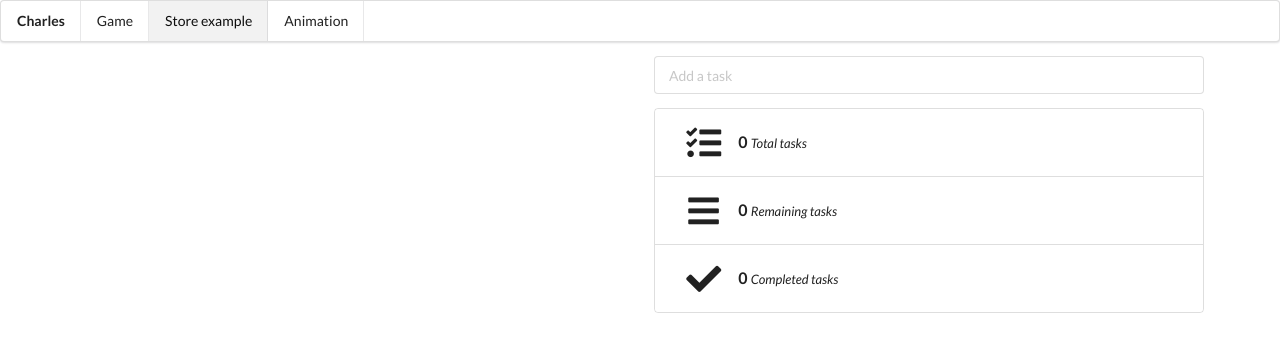
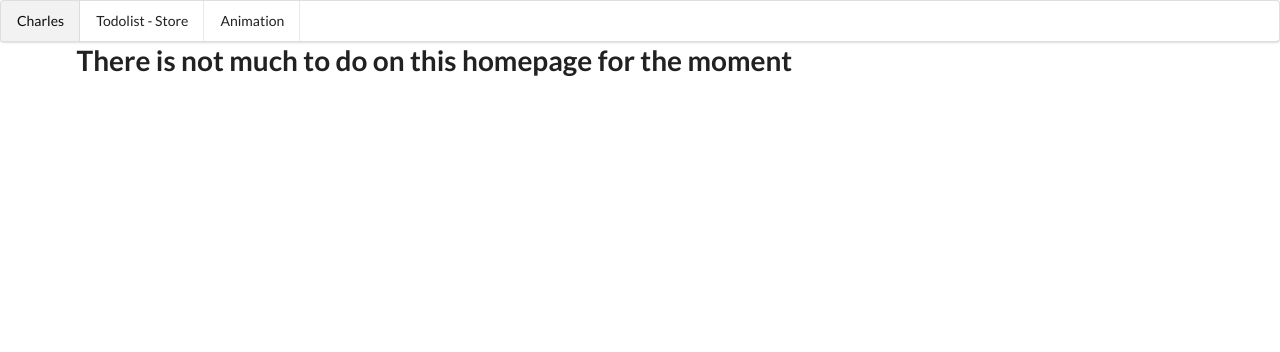
Before and after one commit to hhochart29/charles, a Vue app: page /#/ in a window 1280 px wide. Shown: the top 352 px of the page. Built offline with nearby package versions, Linux system fonts and the light colour scheme.

Commit message:
:snake: VueX add

```diff
--- a/src/App.vue
+++ b/src/App.vue
@@ -1,11 +1,15 @@
 <template>
   <div id="app">
-    <router-view/>
+    <Menu />
+    <router-view class="ui container two column grid" />
   </div>
 </template>
 
 <script>
+import Menu from '@/components/Menu'
+
 export default {
-  name: 'App'
+  name: 'App',
+  components: { Menu }
 }
 </script>
--- /dev/null
+++ b/src/components/Menu.vue
@@ -0,0 +1,13 @@
+<template>
+  <div class="ui menu">
+      <router-link :to="{name: 'Home'}" class="item header active">Charles</router-link>
+      <router-link :to="{name: 'TodoListStore'}" class="item">Todolist - Store</router-link>
+      <router-link :to="{name: 'Home'}" class="item">Animation</router-link>
+    </div>
+</template>
+
+<script>
+export default {
+  name: 'Menu'
+}
+</script>
--- a/src/components/TodoCounter.vue
+++ b/src/components/TodoCounter.vue
@@ -30,6 +30,11 @@
           <span class="description"><i>Completed tasks</i></span>
         </div>
       </div>
+      <div class="step">
+        <div class="content">
+          <button class="ui google plus button" @click.prevent="removeAllTodos"> <i class="trash icon"></i> Delete All </button>
+        </div>
+      </div>
     </div>
 
   </div>
@@ -46,19 +51,18 @@ export default {
     }
   },
   computed: {
-    ...mapGetters([
-      'todosCount',
-      'todosRemainingCount',
-      'todosCompletedCount'
-    ])
+    ...mapGetters(['todosCount', 'todosRemainingCount', 'todosCompletedCount'])
   },
   methods: {
     ...mapActions({
-      addTodoToStore: 'addTodo'
+      addTodoToStore: 'addTodo',
+      removeAllTodos: 'removeAllTodos'
     }),
     addTodo () {
-      this.addTodoToStore(this.newtodo)
-      this.newtodo = ''
+      if (this.newtodo !== '') {
+        this.addTodoToStore(this.newtodo)
+        this.newtodo = ''
+      }
     }
   }
 }
--- a/src/components/TodoList.vue
+++ b/src/components/TodoList.vue
@@ -1,10 +1,9 @@
 <template>
   <div class="ui relaxed divided list">
-    <div class="item" v-for="(todo, index) in todos" :key="index" @click="completeTodo(index)">
+    <div class="item" v-for="(todo, i) in todos" :key="i" @click="completeTodo(i)" :class="{completed: todo.completed}">
       <i class="large middle aligned icon" :class="[todo.completed ? 'paper plane outline' : 'paper plane']"></i>
       <div class="content">
         <a class="header">{{ todo.name }}</a>
-        <a class="header">{{ index}}</a>
         <div class="description">Updated 10 mins ago</div>
       </div>
     </div>
@@ -17,20 +16,24 @@ import { mapActions, mapGetters } from 'vuex'
 export default {
   name: 'TodoList',
   computed: {
-    ...mapGetters([
-      'todos'
-    ]),
-    // ...mapActions([
-    //   'completeTodo'
-    // ])
+    ...mapGetters(['todos'])
+  },
+  methods: {
     ...mapActions({
       completeTodoStore: 'completeTodo'
-    })
-  },
-  methods: {
-    completeTodo (index) {
-      this.completeTodoStore(index)
+    }),
+    completeTodo (i) {
+      this.completeTodoStore(i)
     }
   }
 }
 </script>
+
+<style scoped lang="scss">
+.item.completed {
+  text-decoration: line-through;
+  .header, .description {
+    opacity: .5
+  }
+}
+</style>
--- a/src/router.js
+++ b/src/router.js
@@ -1,16 +1,22 @@
 import Vue from 'vue'
 import Router from 'vue-router'
 import Home from './views/Home.vue'
+import TodoListStore from './views/TodoListStore.vue'
 
 Vue.use(Router)
 
 export default new Router({
-  mode: 'history',
+  // mode: 'history', doesn't work with ghpage
   routes: [
     {
       path: '/',
-      name: 'home',
+      name: 'Home',
       component: Home
+    },
+    {
+      path: '/todoliststore',
+      name: 'TodoListStore',
+      component: TodoListStore
     }
   ]
 })
--- a/src/store.js
+++ b/src/store.js
@@ -29,9 +29,9 @@ export default new Vuex.Store({
     'REMOVE_ALL_TODOS' (state) {
       state.todos = []
     },
-    'COMPLETE_TODO' (state, index) {
-      console.log(index)
-      state.todos[index].completed = !state.todos[index].completed
+    'COMPLETE_TODO' (state, i) {
+      console.log(i)
+      state.todos[i].completed = !state.todos[i].completed
     }
   },
   actions: {
@@ -41,8 +41,8 @@ export default new Vuex.Store({
     removeAllTodos ({commit}) {
       commit('REMOVE_ALL_TODOS')
     },
-    completeTodo ({commit}, index) {
-      commit('COMPLETE_TODO', index)
+    completeTodo ({commit}, i) {
+      commit('COMPLETE_TODO', i)
     }
   }
 })
--- a/src/views/Home.vue
+++ b/src/views/Home.vue
@@ -1,28 +1,15 @@
 <template>
   <div>
-    <div class="ui menu">
-      <a href="#" class="item header">Charles</a>
-      <a href="#" class="item">Game</a>
-      <a href="#" class="item active">Store example</a>
-      <a href="#" class="item">Animation</a>
-    </div>
-    <div class="ui container two column grid">
-      <TodoList class="column" />
-      <TodoCounter class="column" />
-    </div>
+    <h1>There is not much to do on this homepage for the moment</h1>
   </div>
 </template>
 
 <script>
-// @ is an alias to /src
-import TodoList from '@/components/TodoList'
-import TodoCounter from '@/components/TodoCounter'
-
 export default {
-  name: 'home',
-  components: {
-    TodoList,
-    TodoCounter
-  }
+  name: 'Home'
 }
 </script>
+
+<style>
+
+</style>
--- /dev/null
+++ b/src/views/TodoListStore.vue
@@ -0,0 +1,20 @@
+<template>
+  <div>
+    <TodoList class="column" />
+    <TodoCounter class="column" />
+  </div>
+</template>
+
+<script>
+// @ is an alias to /src
+import TodoList from '@/components/TodoList'
+import TodoCounter from '@/components/TodoCounter'
+
+export default {
+  name: 'TodoListStore',
+  components: {
+    TodoList,
+    TodoCounter
+  }
+}
+</script>
```
Also changed, not shown: 4 other files (tests, documents, lock files or other folders).
